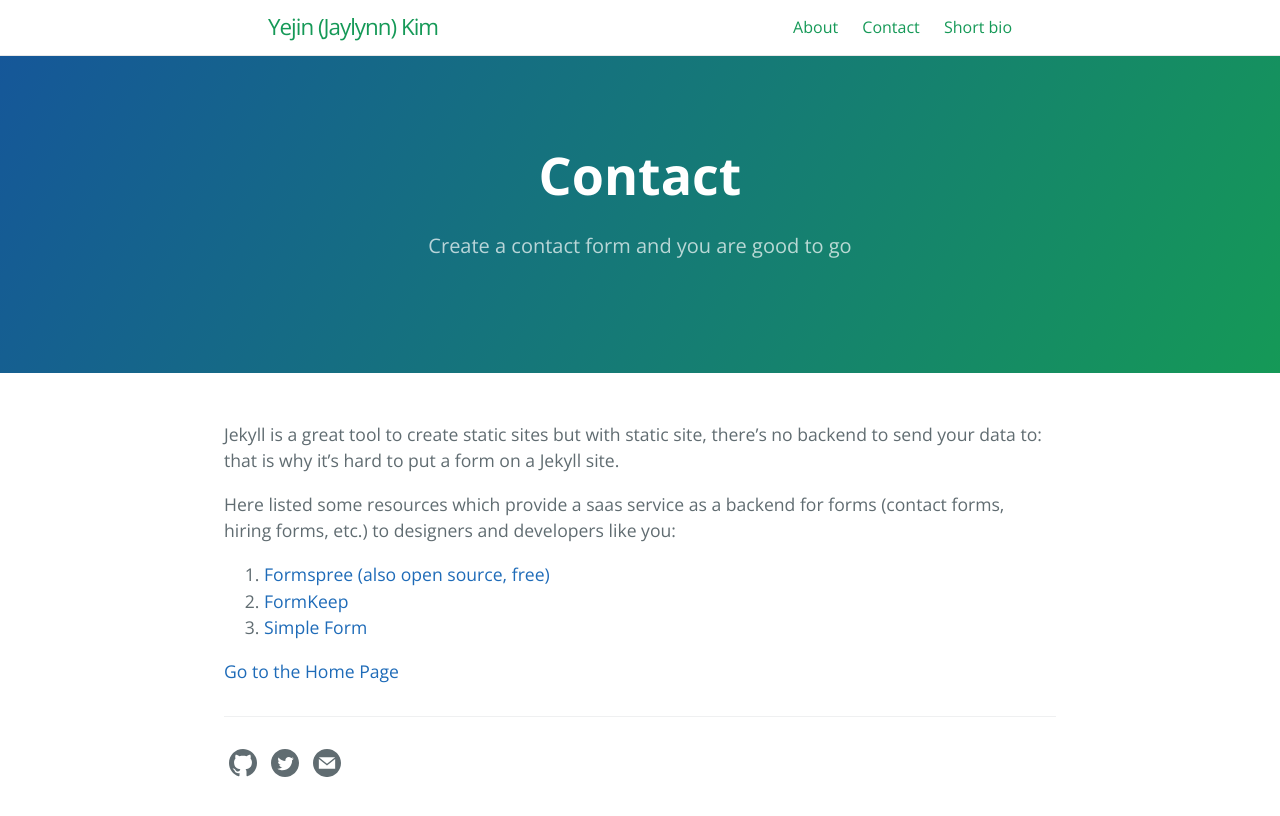
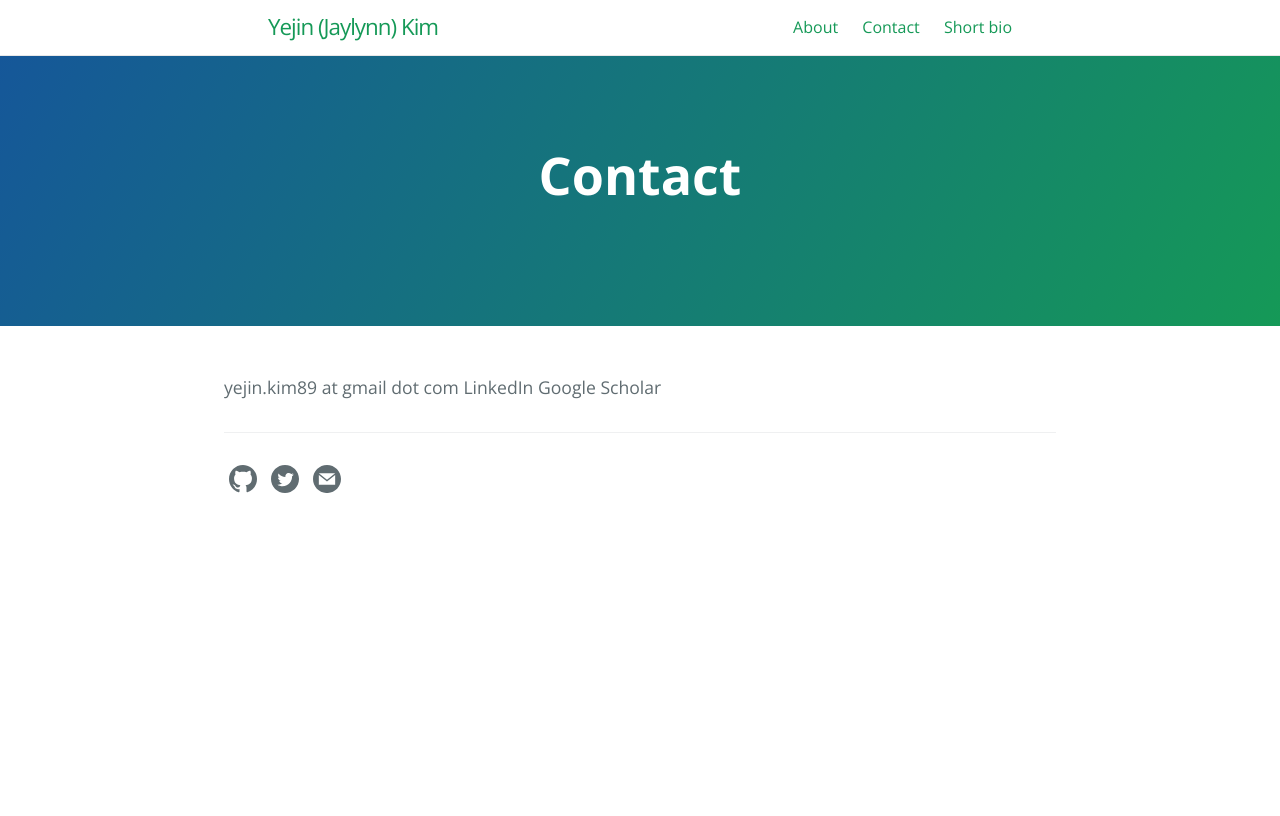
Before and after one commit to yejinjkim/yejinjkim.github.io, a Jekyll site: the page built from contact.md, in a window 1280 px wide. Shown: the top 816 px of the page. Built offline with Jekyll 4.4.1, drawn with Linux system fonts in a browser that asks for light colours.

Commit message:
Update contact.md

```diff
--- a/contact.md
+++ b/contact.md
@@ -1,14 +1,9 @@
 ---
 layout: page
 title: Contact
-tagline: Create a contact form and you are good to go
+tagline:
 ---
 
-Jekyll is a great tool to create static sites but with static site, there's no backend to send your data to: that is why it's hard to put a form on a Jekyll site.
-
-Here listed some resources which provide  a saas service as a backend for forms (contact forms, hiring forms, etc.) to designers and developers like you:
-1. [Formspree (also open source, free)](https://formspree.io/)
-2. [FormKeep](https://formkeep.com/guides/contact-form-jekyll)
-3. [Simple Form](https://getsimpleform.com/)
-
-[Go to the Home Page](./)
+yejin.kim89 at gmail dot com
+LinkedIn
+Google Scholar
```
